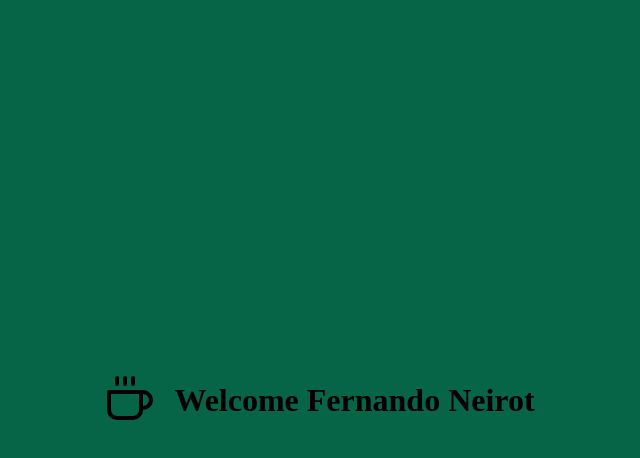
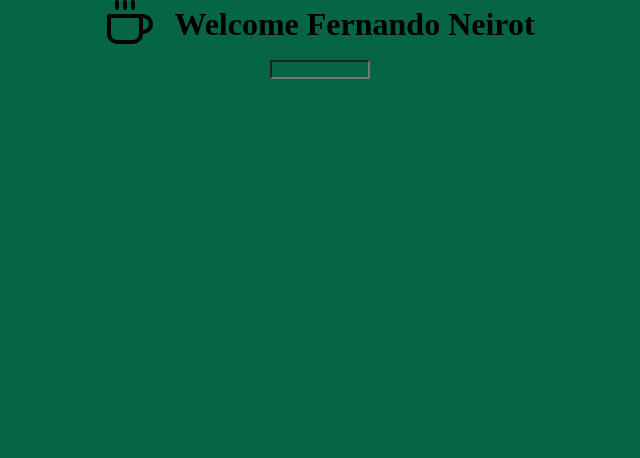
Before and after one commit to yonaa13/TablaDeGastos, a React (Vite) app: page / in a window 1280 px wide. Shown: the top 458 px of the page, without its empty margins (320-960 px from the left). Built offline with nearby package versions, Linux system fonts and the light colour scheme.

Commit message:
inputCustom

```diff
--- /dev/null
+++ b/src/Components/inputCustom/InputCustom.interface.ts
@@ -0,0 +1,4 @@
+export interface InputProps{
+   type: string
+   width:string
+}
--- /dev/null
+++ b/src/Components/inputCustom/InputCustom.styled.tsx
@@ -0,0 +1,12 @@
+import styled from "styled-components";
+import { InputProps } from "./InputCustom.interface";
+
+export const ContainerInput = styled.div`
+  display: flex;
+  justify-content: center;
+  width: 100%;
+  margin-top:12px;
+`;
+export const Input = styled.input<InputProps>`
+  width: ${({ width }) => width};
+`;
--- /dev/null
+++ b/src/Components/inputCustom/InputCustom.tsx
@@ -0,0 +1,10 @@
+import { FC } from "react";
+import { InputProps } from "./InputCustom.interface";
+import { ContainerInput,Input } from "./InputCustom.styled";
+export const InputCustom: FC<InputProps> = ({ type = "text", width }) => {
+  return (
+    <ContainerInput>
+      <Input type={type} width={width} />
+    </ContainerInput>
+  );
+};
--- a/src/pages/Home.styled.tsx
+++ b/src/pages/Home.styled.tsx
@@ -4,6 +4,10 @@ export const Container = styled.h1`
   display: flex;
   width: 100%;
   height: 100vh;
+  flex-direction: column;
+`;
+export const ContainerWelcome = styled.h1`
+  display: flex;
   align-items: center;
   justify-content: center;
   gap: 21px;
@@ -11,6 +15,7 @@ export const Container = styled.h1`
     font-size: 3rem;
   }
 `;
+
 export const H1 = styled.h1`
   font-size: 2rem;
 `;
--- a/src/pages/Home.tsx
+++ b/src/pages/Home.tsx
@@ -1,14 +1,18 @@
 import { User } from "../mockup/mockup";
-import { Container, H1 } from "./Home.styled";
+import { InputCustom } from "../Components/inputCustom/InputCustom";
+import { Container,ContainerWelcome, H1 } from "./Home.styled";
 import { FiCoffee } from "react-icons/fi";
 export const Home = () => {
   const { name, lastName } = User;
   return (
     <Container>
-      <FiCoffee />
-      <H1>
-        Welcome {name} {lastName}
-      </H1>
+      <ContainerWelcome>
+        <FiCoffee />
+        <H1>
+          Welcome {name} {lastName}
+        </H1>
+      </ContainerWelcome>
+      <InputCustom type="text" width="100px"/>
     </Container>
   );
 };
```
